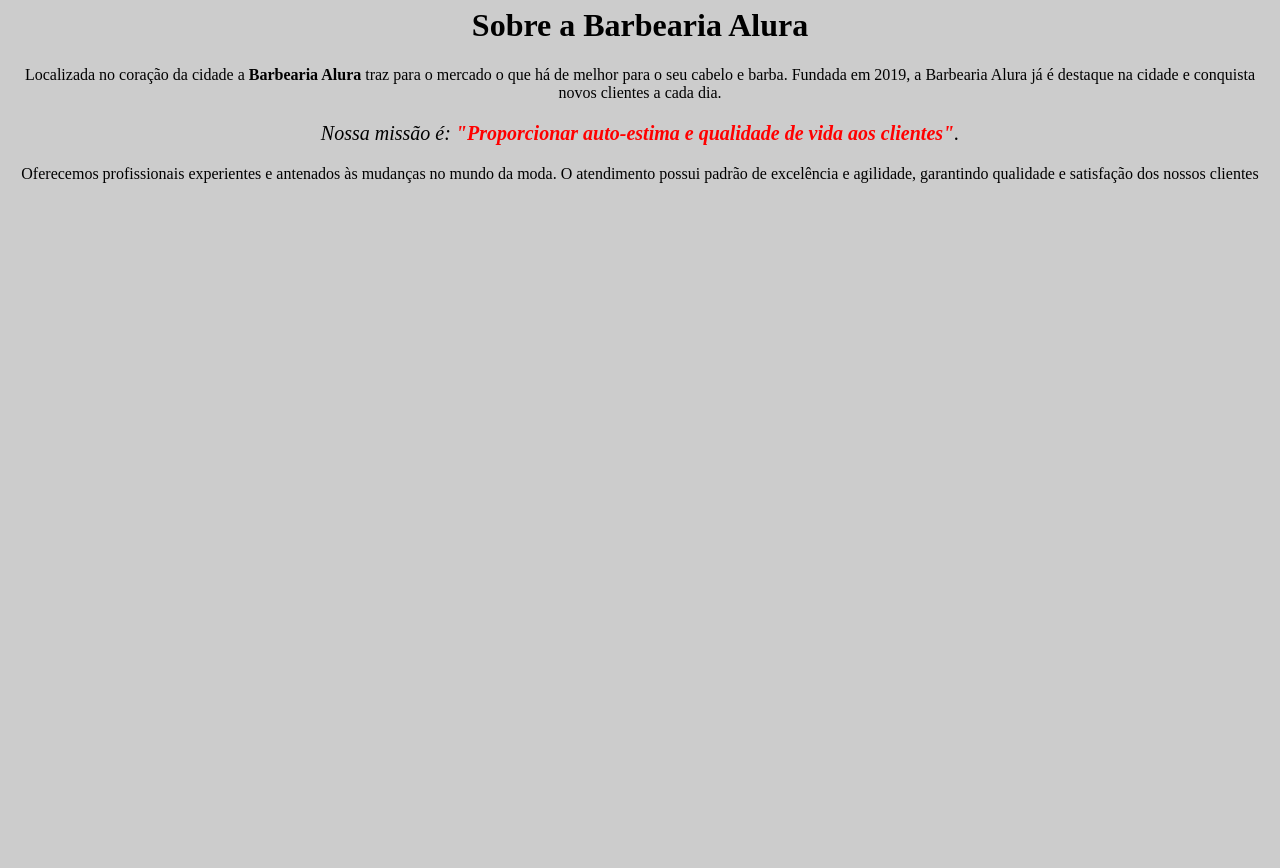
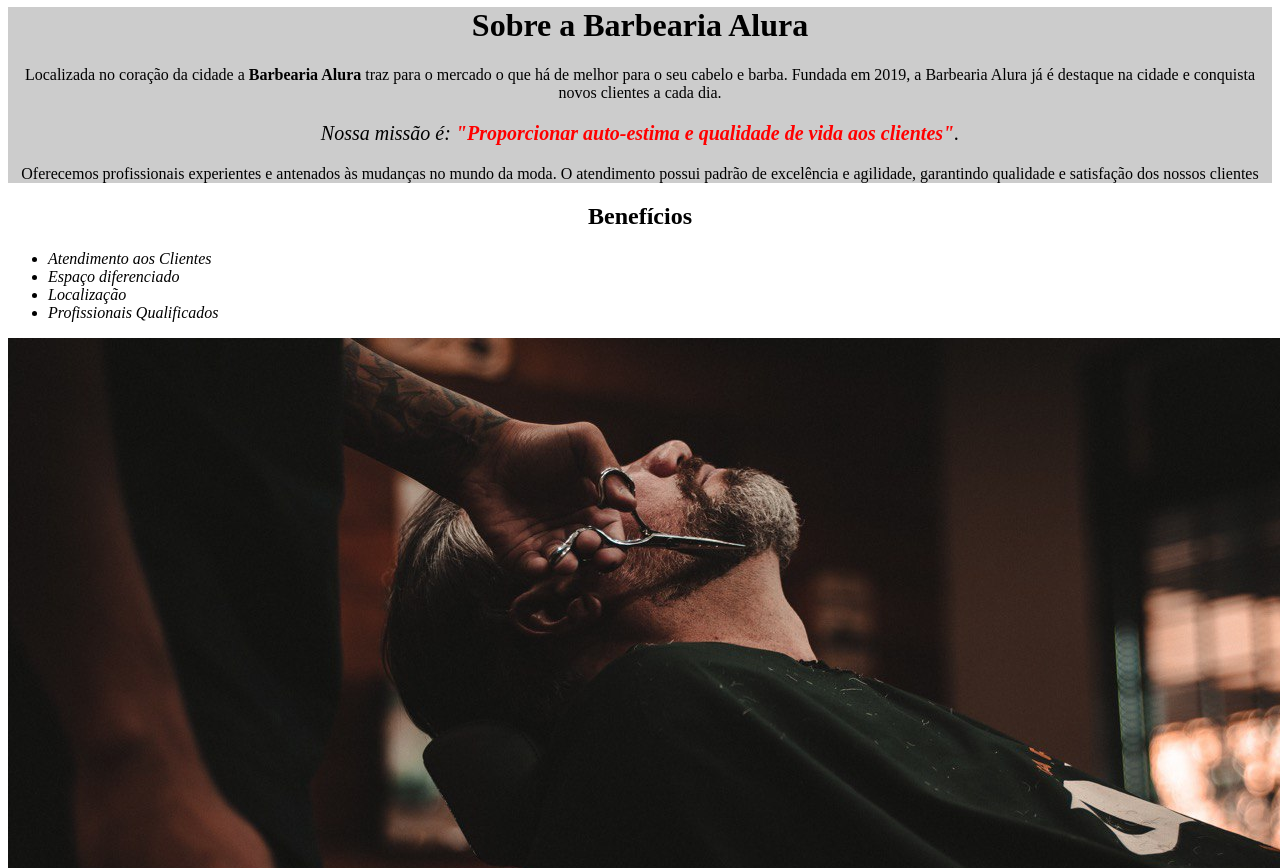
Before and after one commit to clarawisniewski/projeto-barbearia, a plain HTML site: page index.html in a window 1280 px wide. Shown: the part 500-1368 px from the top of the page. Before the commit the page ends 800 px from the top, so only its background shows below. Drawn offline with Linux system fonts and the light colour scheme.

Commit message:
Add files via upload

```diff
--- a/index.html
+++ b/index.html
@@ -9,7 +9,7 @@
 
      <body>
          <img id="banner" src="banner.jpg">
-
+         <div class="principal">
          <h1>Sobre a Barbearia Alura</h1>
 
          <p>Localizada no coração da cidade a <strong>Barbearia Alura</strong> traz para o mercado o que há de melhor para o seu cabelo e barba. Fundada em 2019, a Barbearia Alura já é destaque na cidade e conquista novos clientes a cada dia.</p>
@@ -17,5 +17,20 @@
          <p id="missao"><em>Nossa missão é: <strong>"Proporcionar auto-estima e qualidade de vida aos clientes"</strong>.</em></p>
 
          <p>Oferecemos profissionais experientes e antenados às mudanças no mundo da moda. O atendimento possui padrão de excelência e agilidade, garantindo qualidade e satisfação dos nossos clientes</p>
+     </div>
+
+     <div class="benefícios">
+           <h2>Benefícios</h2>
+
+
+           <ul>
+               <li class="itens">Atendimento aos Clientes</li>
+               <li class="itens">Espaço diferenciado</li>
+               <li class="itens">Localização</li>
+               <li class="itens">Profissionais Qualificados</li>
+           </ul>
+
+            <img src="beneficios.jpg">
+        </div>
      </body>
 </html>
--- a/style.css
+++ b/style.css
@@ -1,9 +1,13 @@
 body {
-	background: #CCCCCC
+
 }
 
 #banner {
 	width: 100%
+}
+
+.principal{
+	background: #CCCCCC
 }
 
 h1{
@@ -21,3 +25,15 @@ p {
 em strong {
 	color: #FF0000;
 }
+
+.itens {
+	font-style: italic
+}
+
+.benefícios {
+	background: #FFFFFF;
+}
+
+ h2 {
+  text-align: center;
+ }
```
Also changed, not shown: beneficios.jpg (added).
